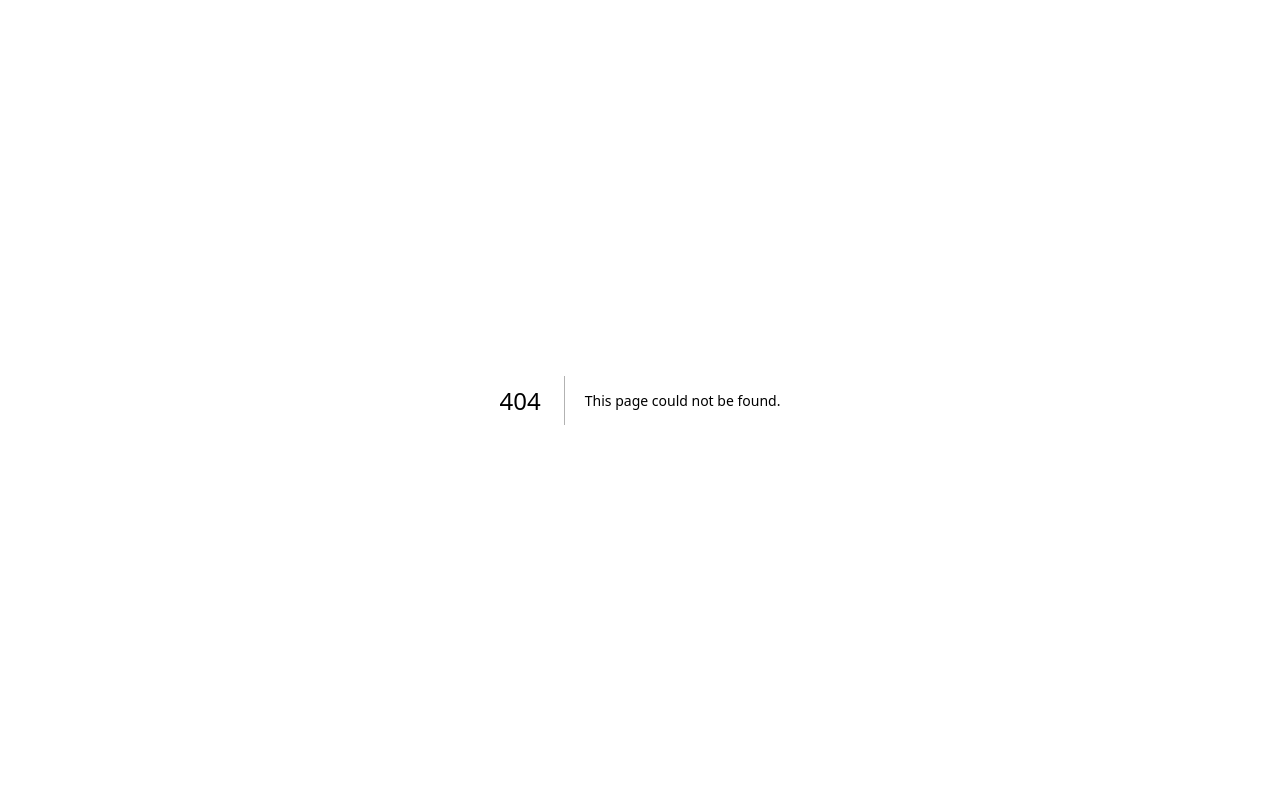
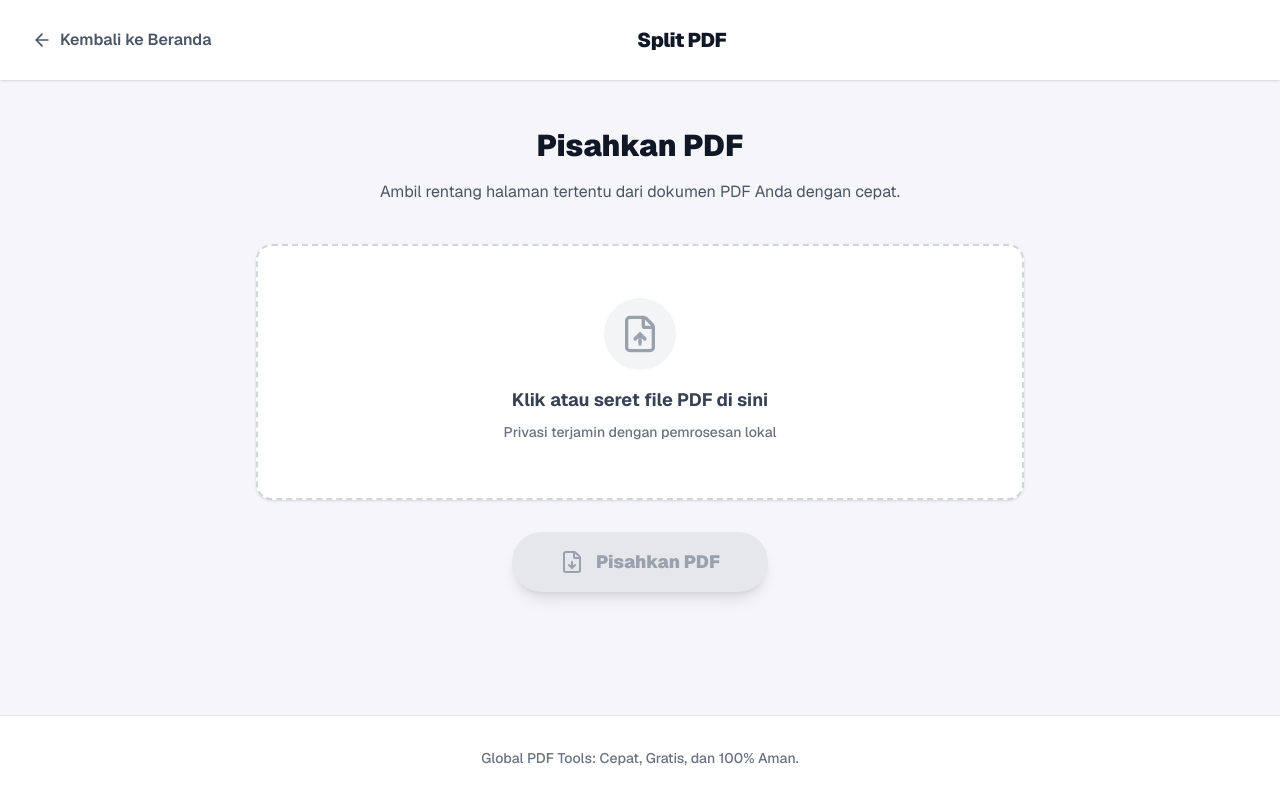
Before and after one commit to Ramelio-bot/global-pdf, a Next.js app: page /split-pdf in a window 1280 px wide. Before the commit this address had no page. Built offline with nearby package versions, Linux system fonts and the light colour scheme.

Commit message:
feat: add client-side Split PDF tool

```diff
--- a/src/app/page.tsx
+++ b/src/app/page.tsx
@@ -13,7 +13,7 @@ export default function Home() {
       title: "Split PDF",
       description: "Extract pages from your PDF or save each page as a separate PDF.",
       icon: <FileDown className="w-12 h-12 text-red-500 mb-5 group-hover:scale-110 transition-transform duration-300" />,
-      href: "#",
+      href: "/split-pdf",
     },
     {
       title: "Compress PDF",
@@ -50,7 +50,7 @@ export default function Home() {
           </Link>
           <nav className="hidden md:flex items-center gap-8">
             <Link href="/merge" className="text-sm font-semibold text-gray-700 hover:text-red-600 transition-colors">MERGE PDF</Link>
-            <Link href="#" className="text-sm font-semibold text-gray-700 hover:text-red-600 transition-colors">SPLIT PDF</Link>
+            <Link href="/split-pdf" className="text-sm font-semibold text-gray-700 hover:text-red-600 transition-colors">SPLIT PDF</Link>
             <Link href="/compress-pdf" className="text-sm font-semibold text-gray-700 hover:text-red-600 transition-colors">COMPRESS PDF</Link>
             <Link href="#" className="text-sm font-semibold text-gray-700 hover:text-red-600 transition-colors">ALL PDF TOOLS</Link>
           </nav>
--- /dev/null
+++ b/src/app/split-pdf/page.tsx
@@ -0,0 +1,217 @@
+"use client";
+
+import { useState } from "react";
+import { PDFDocument } from "pdf-lib";
+import { FileUp, ArrowLeft, FileDown, Loader2, FileText, LayoutGrid } from "lucide-react";
+import Link from "next/link";
+
+export default function SplitPdfPage() {
+  const [file, setFile] = useState<File | null>(null);
+  const [totalPages, setTotalPages] = useState<number>(0);
+  const [startPage, setStartPage] = useState<number>(1);
+  const [endPage, setEndPage] = useState<number>(1);
+  const [isSplitting, setIsSplitting] = useState(false);
+  const [isDragging, setIsDragging] = useState(false);
+
+  const handleFileChange = async (e: React.ChangeEvent<HTMLInputElement> | React.DragEvent) => {
+    let selectedFile: File | null = null;
+    if ("files" in e.target && e.target.files && e.target.files.length > 0) {
+      selectedFile = e.target.files[0];
+    } else if ("dataTransfer" in e && e.dataTransfer.files && e.dataTransfer.files.length > 0) {
+      selectedFile = e.dataTransfer.files[0];
+    }
+
+    if (selectedFile && selectedFile.type === "application/pdf") {
+      setFile(selectedFile);
+      try {
+        const arrayBuffer = await selectedFile.arrayBuffer();
+        const pdfDoc = await PDFDocument.load(arrayBuffer);
+        const count = pdfDoc.getPageCount();
+        setTotalPages(count);
+        setStartPage(1);
+        setEndPage(count);
+      } catch (error) {
+        console.error("Error reading PDF:", error);
+        alert("Gagal membaca file PDF.");
+      }
+    } else if (selectedFile) {
+      alert("Hanya file PDF yang diperbolehkan.");
+    }
+  };
+
+  const splitPDF = async () => {
+    if (!file || totalPages === 0) return;
+
+    // Validation
+    if (startPage < 1 || endPage > totalPages || startPage > endPage) {
+      alert(`Rentang halaman tidak valid. Masukkan antara 1 sampai ${totalPages}.`);
+      return;
+    }
+
+    setIsSplitting(true);
+
+    try {
+      const arrayBuffer = await file.arrayBuffer();
+      const pdfDoc = await PDFDocument.load(arrayBuffer);
+      const splitPdfDoc = await PDFDocument.create();
+
+      // pdf-lib uses 0-based indexing for pages
+      const pageIndices = [];
+      for (let i = startPage - 1; i < endPage; i++) {
+        pageIndices.push(i);
+      }
+
+      const pages = await splitPdfDoc.copyPages(pdfDoc, pageIndices);
+      pages.forEach((page) => splitPdfDoc.addPage(page));
+
+      const pdfBytes = await splitPdfDoc.save();
+      const blob = new Blob([pdfBytes.buffer as BlobPart], { type: "application/pdf" });
+      const url = URL.createObjectURL(blob);
+
+      const link = document.createElement("a");
+      link.href = url;
+      link.download = `splitted_${startPage}_to_${endPage}.pdf`;
+      document.body.appendChild(link);
+      link.click();
+      document.body.removeChild(link);
+      URL.revokeObjectURL(url);
+    } catch (error) {
+      console.error("Error splitting PDF:", error);
+      alert("Terjadi kesalahan saat memisahkan PDF.");
+    } finally {
+      setIsSplitting(false);
+    }
+  };
+
+  return (
+    <div className="min-h-screen bg-[#F5F5FA] flex flex-col font-sans text-gray-800">
+      <header className="w-full bg-white shadow-sm sticky top-0 z-50">
+        <div className="max-w-7xl mx-auto px-4 sm:px-6 lg:px-8 h-20 flex items-center justify-between">
+          <Link href="/" className="flex items-center gap-2 text-gray-600 hover:text-red-600 transition-colors">
+            <ArrowLeft className="w-5 h-5" />
+            <span className="font-semibold">Kembali ke Beranda</span>
+          </Link>
+          <div className="font-black text-xl tracking-tight text-gray-900">
+            Split PDF
+          </div>
+          <div className="w-24"></div>
+        </div>
+      </header>
+
+      <main className="flex-grow flex flex-col items-center py-12 px-4 sm:px-6 lg:px-8">
+        <div className="max-w-3xl w-full">
+          <div className="text-center mb-10">
+            <h1 className="text-3xl font-black text-gray-900 mb-4">Pisahkan PDF</h1>
+            <p className="text-gray-600">Ambil rentang halaman tertentu dari dokumen PDF Anda dengan cepat.</p>
+          </div>
+
+          {/* Upload Box */}
+          <div className="relative group mb-8">
+            <label
+              className={`flex flex-col items-center justify-center w-full h-64 border-2 border-dashed rounded-2xl transition-all cursor-pointer shadow-sm
+                ${isDragging ? "bg-red-50 border-red-500" : "bg-white border-gray-300 hover:bg-gray-50 hover:border-red-400"}
+              `}
+              onDragOver={(e) => { e.preventDefault(); setIsDragging(true); }}
+              onDragLeave={(e) => { e.preventDefault(); setIsDragging(false); }}
+              onDrop={(e) => { e.preventDefault(); setIsDragging(false); handleFileChange(e); }}
+            >
+              {file ? (
+                <div className="flex flex-col items-center p-4 text-center">
+                  <div className="bg-red-100 p-4 rounded-full mb-4">
+                    <FileText className="w-10 h-10 text-red-600" />
+                  </div>
+                  <p className="text-lg font-bold text-gray-900 mb-1 truncate max-w-xs">{file.name}</p>
+                  <div className="flex items-center gap-2 text-sm font-medium text-gray-500">
+                    <LayoutGrid className="w-4 h-4" />
+                    <span>Total Halaman: {totalPages}</span>
+                  </div>
+                  <button
+                    onClick={(e) => { e.preventDefault(); setFile(null); setTotalPages(0); }}
+                    className="mt-4 text-sm font-bold text-red-500 hover:underline"
+                  >
+                    Ganti File
+                  </button>
+                </div>
+              ) : (
+                <div className="flex flex-col items-center justify-center pt-5 pb-6">
+                  <div className="bg-gray-100 p-4 rounded-full mb-4">
+                    <FileUp className="w-10 h-10 text-gray-400" />
+                  </div>
+                  <p className="mb-2 text-lg font-bold text-gray-700">Klik atau seret file PDF di sini</p>
+                  <p className="text-sm text-gray-500 font-medium">Privasi terjamin dengan pemrosesan lokal</p>
+                </div>
+              )}
+              <input type="file" className="hidden" accept=".pdf" onChange={handleFileChange} />
+            </label>
+          </div>
+
+          {/* Range Selection */}
+          {file && (
+            <div className="mb-10 bg-white p-8 rounded-2xl shadow-sm border border-gray-100 animate-in fade-in slide-in-from-bottom-4">
+              <h3 className="text-lg font-bold text-gray-900 mb-6">Tentukan Rentang Halaman</h3>
+              <div className="grid grid-cols-2 gap-6">
+                <div>
+                  <label className="block text-sm font-bold text-gray-700 mb-2">Halaman Mulai</label>
+                  <input
+                    type="number"
+                    min={1}
+                    max={totalPages}
+                    value={startPage}
+                    onChange={(e) => setStartPage(parseInt(e.target.value) || 0)}
+                    className="w-full px-4 py-3 rounded-xl border border-gray-200 focus:ring-2 focus:ring-red-500 focus:outline-none transition-all"
+                  />
+                </div>
+                <div>
+                  <label className="block text-sm font-bold text-gray-700 mb-2">Halaman Selesai</label>
+                  <input
+                    type="number"
+                    min={1}
+                    max={totalPages}
+                    value={endPage}
+                    onChange={(e) => setEndPage(parseInt(e.target.value) || 0)}
+                    className="w-full px-4 py-3 rounded-xl border border-gray-200 focus:ring-2 focus:ring-red-500 focus:outline-none transition-all"
+                  />
+                </div>
+              </div>
+              <p className="mt-4 text-sm text-gray-500 italic text-center">
+                Mengekstrak halaman {startPage} sampai {endPage} dari total {totalPages} halaman.
+              </p>
+            </div>
+          )}
+
+          {/* Action Button */}
+          <div className="flex justify-center">
+            <button
+              onClick={splitPDF}
+              disabled={!file || isSplitting}
+              className={`
+                px-12 py-4 rounded-full font-black text-lg shadow-lg transition-all flex items-center gap-3
+                ${file && !isSplitting
+                  ? "bg-red-600 text-white hover:bg-red-700 hover:scale-105 active:scale-95 shadow-red-200"
+                  : "bg-gray-200 text-gray-400 cursor-not-allowed"}
+              `}
+            >
+              {isSplitting ? (
+                <>
+                  <Loader2 className="w-6 h-6 animate-spin" />
+                  Memisahkan...
+                </>
+              ) : (
+                <>
+                  <FileDown className="w-6 h-6" />
+                  Pisahkan PDF
+                </>
+              )}
+            </button>
+          </div>
+        </div>
+      </main>
+
+      <footer className="w-full bg-white border-t border-gray-200 py-8 mt-auto">
+        <div className="max-w-7xl mx-auto px-4 text-center text-sm font-medium text-gray-500">
+          Global PDF Tools: Cepat, Gratis, dan 100% Aman.
+        </div>
+      </footer>
+    </div>
+  );
+}
```
